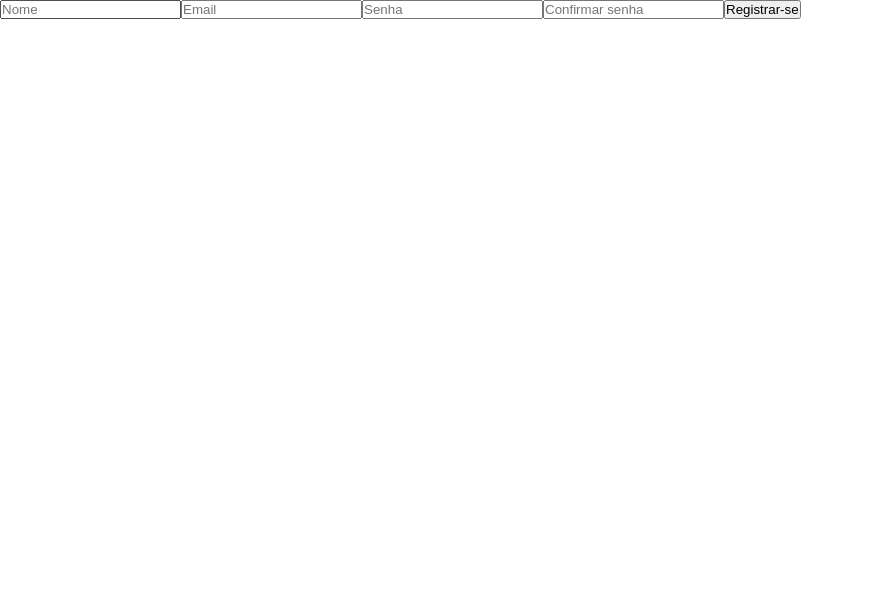
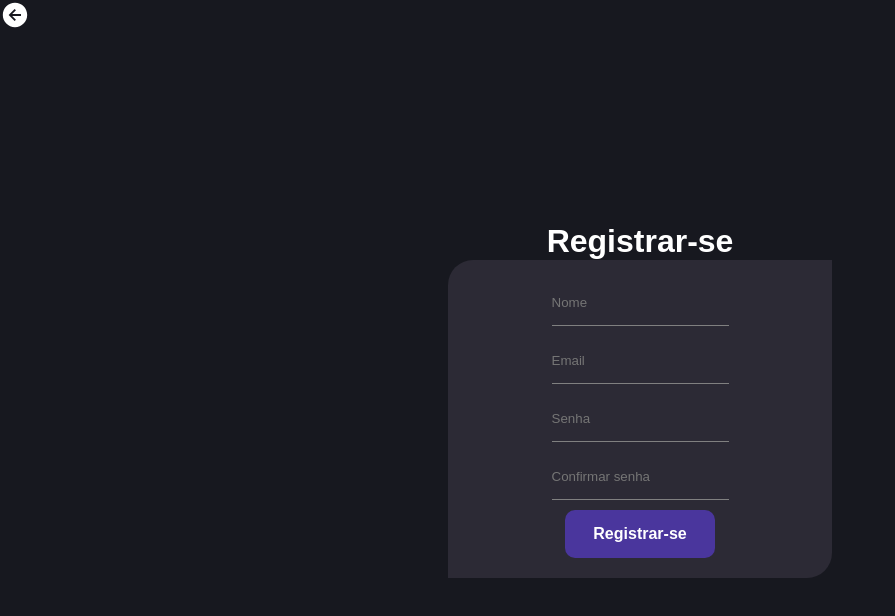
Before and after one commit to marlleyck/login-fullstack, a React (Vite) app in the folder frontend/: page /register in a window 1280 px wide. Shown: the top 616 px of the page, without its empty margins (0-895 px from the left). Built offline with nearby package versions, Linux system fonts and the light colour scheme; no server answers.

Commit message:
style: add style in page

```diff
--- a/frontend/src/components/FormLogin/index.tsx
+++ b/frontend/src/components/FormLogin/index.tsx
@@ -1,16 +1,30 @@
 import { useContext } from "react"
 import { AppContext } from "../../contexts/AppContext"
 
+import styles from './styles.module.css'
+
 export const FormLogin = () => {
-    const { emailLogin, setEmailLogin, passwordLogin, setPasswordLogin } = useContext(AppContext)
+    const { emailLogin, setEmailLogin, passwordLogin, setPasswordLogin, handleLogin } = useContext(AppContext)
     return (
             <>
-            <input type="text"
+                <h1 className={styles.title}>Login</h1>
+                <div className={styles.content}>
+                    <div className={styles.contentInputs}>
+                        <input
+                        className={styles.inputsLogin}
+                        placeholder="Email"
+                        type="text"
                         value={emailLogin}
                         onChange={(e: any) => setEmailLogin(e.target.value)} />
-            <input type="password"
+                        <input
+                        className={styles.inputsLogin}
+                        placeholder="Senha"
+                        type="password"
                         value={passwordLogin}
                         onChange={(e: any) => setPasswordLogin(e.target.value)} />
+                    </div>
+                    <button onClick={handleLogin}>Logar</button>
+                </div>
             </>
     )
 }
--- /dev/null
+++ b/frontend/src/components/FormLogin/styles.module.css
@@ -0,0 +1,36 @@
+.title {
+    font-family: sans-serif;
+}
+
+.content {
+    display: flex;
+    align-items: center;
+    justify-content: flex-start;
+    flex-direction: column;
+
+    width: 30%;
+    padding: 20px;
+    border-radius: 25px 0 25px 0;
+    background-color: #2c2a35;
+
+    gap: 10px;
+}
+
+.contentInputs {
+    width: 100%;
+    display: flex;
+    align-items: center;
+    justify-content: center;
+    flex-direction: column;
+
+    gap: 12px;
+}
+
+.inputsLogin {
+    padding: 15px 0 15px 0;
+    border: none;
+    outline: none;
+    background-color: transparent;
+    border-bottom: 1px solid gray;
+    color: white;
+}
--- a/frontend/src/components/FormRegister/index.tsx
+++ b/frontend/src/components/FormRegister/index.tsx
@@ -1,28 +1,47 @@
 import { useContext } from "react"
 import { AppContext } from "../../contexts/AppContext"
+
+import styles from './styles.module.css'
 
 export const FormRegister = () => {
     const propsCtx = useContext(AppContext)
     return (
-        <>
-            <input type="text" placeholder="Nome"
+        <div className={styles.container}>
+            <h1 className={styles.title}>Registrar-se</h1>
+            <div className={styles.content}>
+                <div className={styles.contentInputs}>
+                    <input
+                    className={styles.inputsRegister}
+                    type="text"
+                    placeholder="Nome"
                     value={propsCtx.nameRegister}
                     onChange={(e: any) => propsCtx.setNameRegister(e.target.value)} />
 
-            <input type="email" placeholder="Email"
+                    <input
+                    className={styles.inputsRegister}
+                    type="email"
+                    placeholder="Email"
                     value={propsCtx.emailRegister}
                     onChange={(e: any) => propsCtx.setEmailRegister(e.target.value)} />
 
-            <input type="password" placeholder="Senha"
+                    <input
+                    className={styles.inputsRegister}
+                    type="password"
+                    placeholder="Senha"
                     value={propsCtx.passwordRegister}
                     onChange={(e: any) => propsCtx.setPasswordRegister(e.target.value)} />
 
-            <input type="password" placeholder="Confirmar senha"
+                    <input
+                    className={styles.inputsRegister}
+                    type="password"
+                    placeholder="Confirmar senha"
                     value={propsCtx.confirmPasswordRegister}
                     onChange={(e: any) => propsCtx.setConfirmPasswordRegister(e.target.value)} />
+                </div>
 
                 <button
                 onClick={propsCtx.handleRegisterUser}>Registrar-se</button>
-        </>
+            </div>
+        </div>
     )
 }
--- /dev/null
+++ b/frontend/src/components/FormRegister/styles.module.css
@@ -0,0 +1,50 @@
+.container {
+    width: 100vw;
+    height: 100vh;
+
+    display: flex;
+    align-items: center;
+    justify-content: center;
+    flex-direction: column;
+
+    color: white;
+
+    background-color: #17181F;
+}
+
+.title {
+    font-family: sans-serif;
+}
+
+.content {
+    display: flex;
+    align-items: center;
+    justify-content: flex-start;
+    flex-direction: column;
+
+    width: 30%;
+    padding: 20px;
+    border-radius: 25px 0 25px 0;
+    background-color: #2c2a35;
+
+    gap: 10px;
+}
+
+.contentInputs {
+    width: 100%;
+    display: flex;
+    align-items: center;
+    justify-content: center;
+    flex-direction: column;
+
+    gap: 12px;
+}
+
+.inputsRegister {
+    padding: 15px 0 15px 0;
+    border: none;
+    outline: none;
+    background-color: transparent;
+    border-bottom: 1px solid gray;
+    color: white;
+}
--- /dev/null
+++ b/frontend/src/components/GoBackButton/index.tsx
@@ -0,0 +1,13 @@
+import { useNavigate } from "react-router-dom"
+import { IoArrowBackCircleSharp } from 'react-icons/io5'
+
+export const GoBackButton = () => {
+    const navigate = useNavigate()
+    return (
+        <IoArrowBackCircleSharp
+        color="white"
+        size={30}
+        style={{position: 'absolute', top: 0, left: 0, cursor: 'pointer'}}
+        onClick={() => navigate('/')} />
+    )
+}
--- a/frontend/src/pages/Home/index.tsx
+++ b/frontend/src/pages/Home/index.tsx
@@ -1,6 +1,12 @@
+import { useContext } from "react"
 import { useNavigate } from "react-router-dom"
+import { AppContext } from "../../contexts/AppContext"
+
+import styles from './styles.module.css'
+
 
 export const Home = () => {
+    const { authenticated } = useContext(AppContext)
     const navigate = useNavigate()
 
     const handleGoLogin = () => {
@@ -10,13 +16,31 @@ export const Home = () => {
     const handleGoRegister = () => {
         navigate('/register')
     }
+
+    const handleGoProfile = () => {
+        navigate('/profile')
+    }
     return (
-        <>
-            <h1>Home</h1>
-            <button
-            onClick={handleGoLogin}>Ir para tela de login</button>
-            <button
-            onClick={handleGoRegister}>Registrar-se</button>
-        </>
+        <div className={styles.container}>
+            <h1 className={styles.title}>Home</h1>
+            <div className={styles.content}>
+                {
+                    !authenticated &&
+                    <button
+                    onClick={handleGoLogin}>Ir para tela de login</button>
+                }
+                {
+                    !authenticated &&
+                    <button
+                    onClick={handleGoRegister}>Registrar-se</button>
+                }
+                {
+                    authenticated &&
+                    <button
+                    onClick={handleGoProfile}>Perfil</button>
+                }
+
+            </div>
+        </div>
     )
 }
--- /dev/null
+++ b/frontend/src/pages/Home/styles.module.css
@@ -0,0 +1,45 @@
+.container {
+    width: 100vw;
+    height: 100vh;
+
+    display: flex;
+    align-items: center;
+    justify-content: flex-start;
+    flex-direction: column;
+
+    color: white;
+
+    background-color: #17181F;
+}
+
+.title {
+    font-family: sans-serif;
+    font-size: 3rem;
+}
+
+.content {
+    width: 100%;
+
+    display: flex;
+    align-items: center;
+    justify-content: space-around;
+}
+
+button {
+    width: 150px;
+    color: white;
+    font-weight: bold;
+    font-size: 1rem;
+    padding: 15px;
+    background-color: #4A369D;
+
+    border: none;
+    border-radius: 10px;
+    outline: none;
+    cursor: pointer;
+    transition: all .3s;
+}
+
+button:hover {
+    filter: brightness(0.8)
+}
--- a/frontend/src/pages/Login/index.tsx
+++ b/frontend/src/pages/Login/index.tsx
@@ -1,16 +1,14 @@
-import { useContext } from "react"
-import { AppContext } from "../../contexts/AppContext"
+import { FormLogin } from "../../components/FormLogin"
+import { GoBackButton } from "../../components/GoBackButton"
 
-import { FormLogin } from "../../components/FormLogin"
+import styles from './styles.module.css'
 
 export const Login = () => {
-    const { handleLogin } = useContext(AppContext)
 
     return (
-        <>
-            <h1>Login</h1>
+        <div className={styles.container}>
+            <GoBackButton />
             <FormLogin />
-            <button onClick={handleLogin}>Logar</button>
-        </>
+        </div>
     )
 }
--- /dev/null
+++ b/frontend/src/pages/Login/styles.module.css
@@ -0,0 +1,15 @@
+.container {
+    width: 100vw;
+    height: 100vh;
+
+    display: flex;
+    align-items: center;
+    justify-content: center;
+    flex-direction: column;
+
+    color: white;
+
+    background-color: #17181F;
+
+    position: relative;
+}
--- a/frontend/src/pages/Profile/index.tsx
+++ b/frontend/src/pages/Profile/index.tsx
@@ -1,12 +1,16 @@
 import { useContext } from "react"
+import { GoBackButton } from "../../components/GoBackButton"
 import { AppContext } from "../../contexts/AppContext"
 
 export const Profile = () => {
-    const { user } = useContext(AppContext)
+    const { user, handleLogout } = useContext(AppContext)
     return (
         <>
+            <GoBackButton />
             <h1>Profile</h1>
-            <h2>Olá, {user.name}</h2>
+            <h2>Olá, {user?.name}</h2>
+            <button
+            onClick={handleLogout}>Logout</button>
         </>
     )
 }
--- a/frontend/src/pages/Register/index.tsx
+++ b/frontend/src/pages/Register/index.tsx
@@ -1,7 +1,11 @@
 import { FormRegister } from "../../components/FormRegister"
+import { GoBackButton } from "../../components/GoBackButton"
 
 export const Register = () => {
     return (
-        <FormRegister />
+        <>
+            <GoBackButton />
+            <FormRegister />
+        </>
     )
 }
```
Also changed, not shown: frontend/src/contexts/AppContext.tsx (+14 -16 lines). Lines whose indentation alone changed are shown as unchanged.
